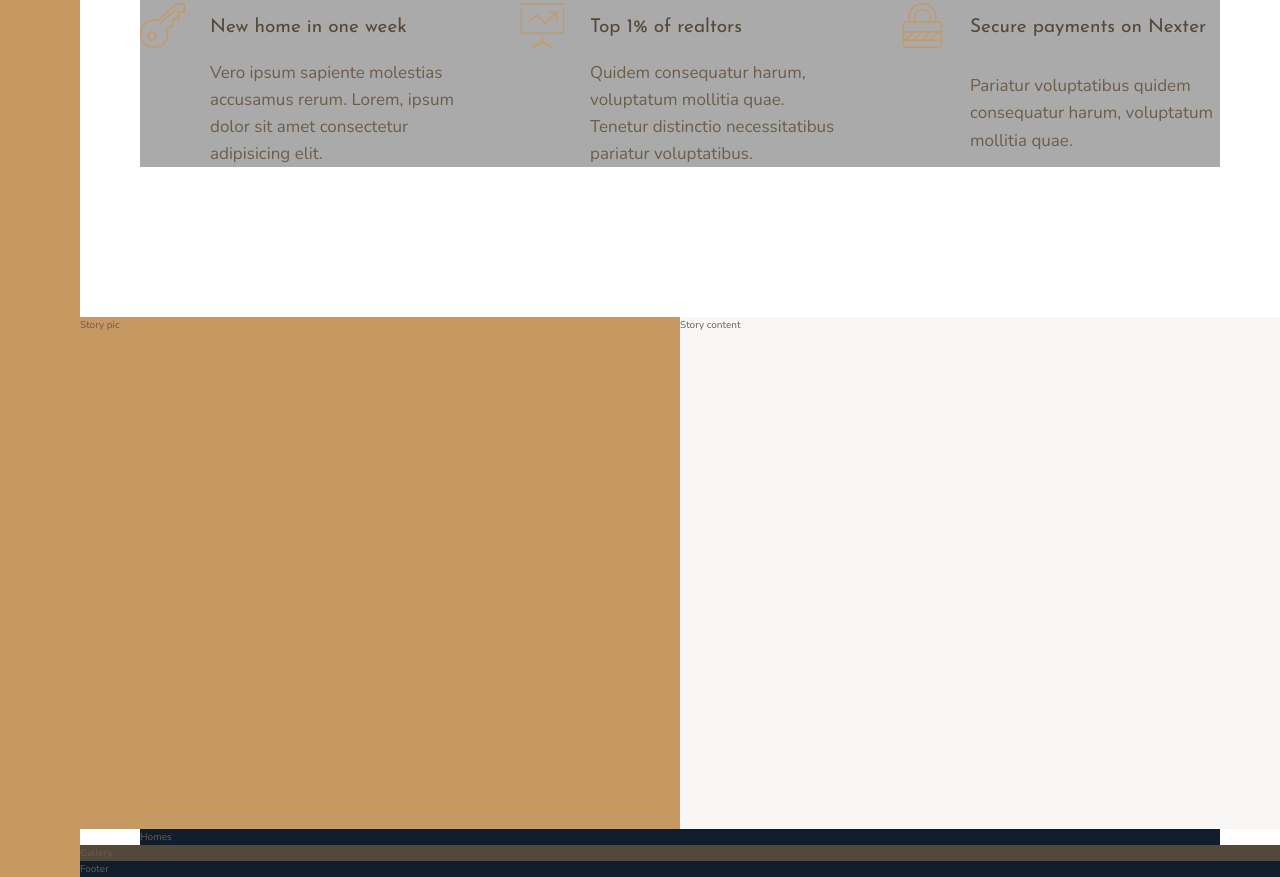
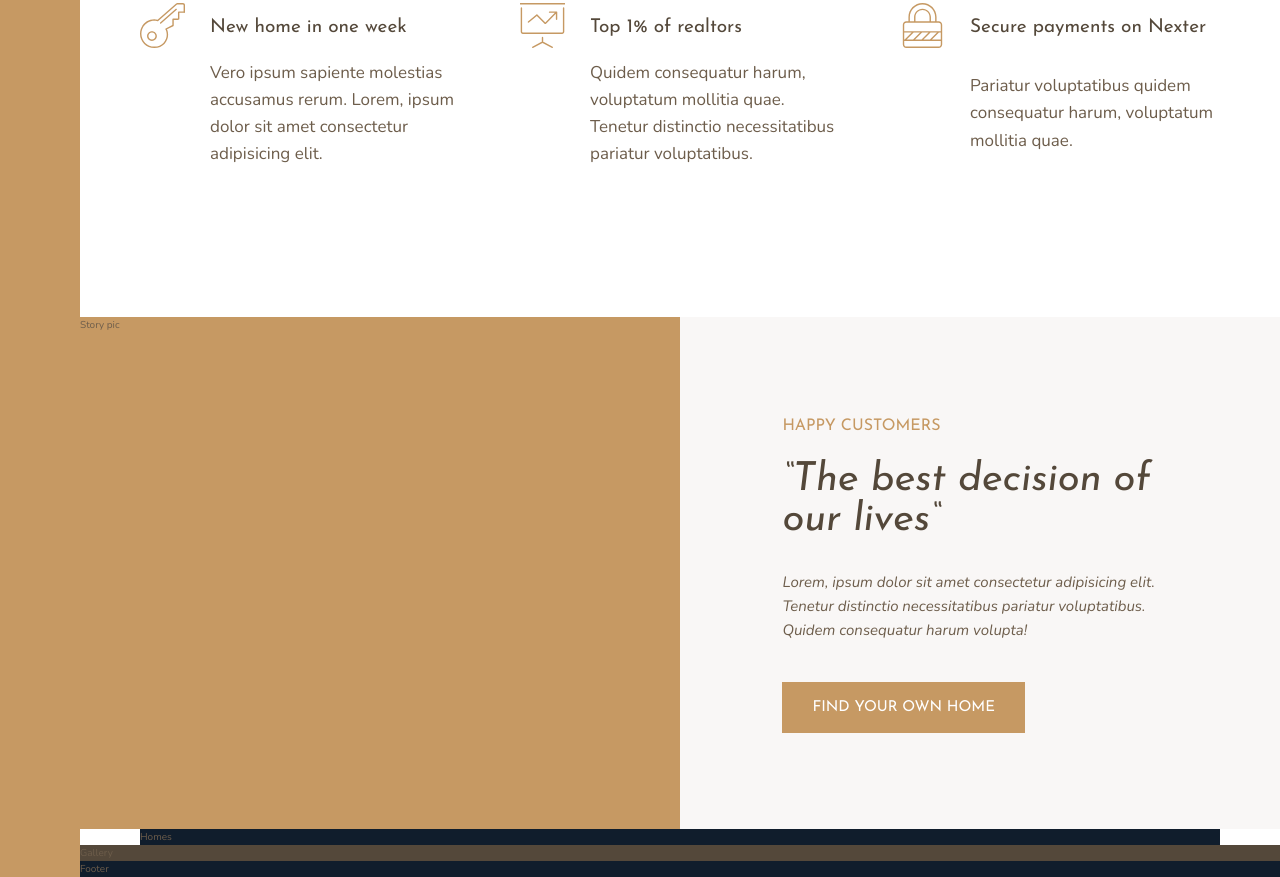
Before and after one commit to Glareone/Nexter-FrontEnd-Portfolio-Project-CssGrid-Design, a website: page index.html in a window 1280 px wide. Shown: the part 991-1868 px from the top of the page. Drawn offline with nearby package versions, Linux system fonts and the light colour scheme.

Commit message:
story section part 1 is finished

```diff
--- a/index.html
+++ b/index.html
@@ -78,7 +78,12 @@
             Story pic
         </div>
         <div class="story__content">
-            Story content
+            <h3 class="heading-3 mb-sm">Happy Customers</h3>
+            <h2 class="heading-2 heading-2--dark mb-md">&ldquo;The best decision of our lives&ldquo;</h2>
+            <p class="story__text">
+                Lorem, ipsum dolor sit amet consectetur adipisicing elit. Tenetur distinctio necessitatibus pariatur voluptatibus. Quidem consequatur harum volupta!
+            </p>
+            <button class="btn">find your own home</button>
         </div>
         <div class="homes">
             Homes
--- a/sass/_features.scss
+++ b/sass/_features.scss
@@ -1,5 +1,4 @@
 .features {
-  background-color: $color-grey-light-2;
   grid-column: center-start / center-end;
 
   margin: 15rem 0;
--- a/sass/_story.scss
+++ b/sass/_story.scss
@@ -5,7 +5,27 @@
   }
 
   &__content {
+    // flexbox solution
+    //display: flex;
+    //flex-direction: column;
+    //justify-content: center;
+    //
+    //// to fix stretch button
+    //align-items: start;
+
+    display: grid;
+    align-content: center;
+    justify-items: start;
+    padding: 6rem 8vw;
+
     background-color: $color-grey-light-1;
     grid-column: col-start 5 / full-end;
   }
+
+  &__text {
+    // instead of using helper class here we define margin bottom right here because this is not reusable element
+    margin-bottom: 4rem;
+    font-size: 1.5rem;
+    font-style: italic;
+  }
 }
--- a/sass/_typography.scss
+++ b/sass/_typography.scss
@@ -9,10 +9,24 @@
 
 .heading-2 {
   @extend %heading;
+  font-size: 4rem;
+  font-style: italic;
+  line-height: 1;
+
+  &--light {
+    color: $color-grey-light-1;
+  }
+
+  &--dark {
+    color: $color-grey-dark-1;
+  }
 }
 
 .heading-3 {
   @extend %heading;
+  font-size: 1.6rem;
+  color: $color-primary;
+  text-transform: uppercase;
 }
 
 .heading-4 {
@@ -27,3 +41,41 @@
     color: $color-grey-dark-1;
   }
 }
+
+// =============================================== BUTTON ==============================================================
+.btn {
+  background-color: $color-primary;
+  color: #fff;
+  border: none;
+  border-radius: 0;
+  font-size: 1.5rem;
+  font-family: $font-display;
+  text-transform: uppercase;
+  padding: 1.8rem 3rem;
+  cursor: pointer;
+
+  transition: all .2s;
+
+  &:hover {
+    background-color: $color-primary-dark;
+  }
+}
+
+// ============================================= HELPER CLASSES ========================================================
+// margin-bottom -small -medium -large -huge
+// these abbreviations came from "css atomic styling". Not a big fan, but let's try
+.mb-sm {
+  margin-bottom: 2rem;
+}
+
+.mb-md {
+  margin-bottom: 3rem;
+}
+
+.mb-lg {
+  margin-bottom: 4rem;
+}
+
+.mb-hg {
+  margin-bottom: 8rem;
+}
```
Also changed, not shown: img/text.txt (deleted, +0 -18 lines), css/style.css.
